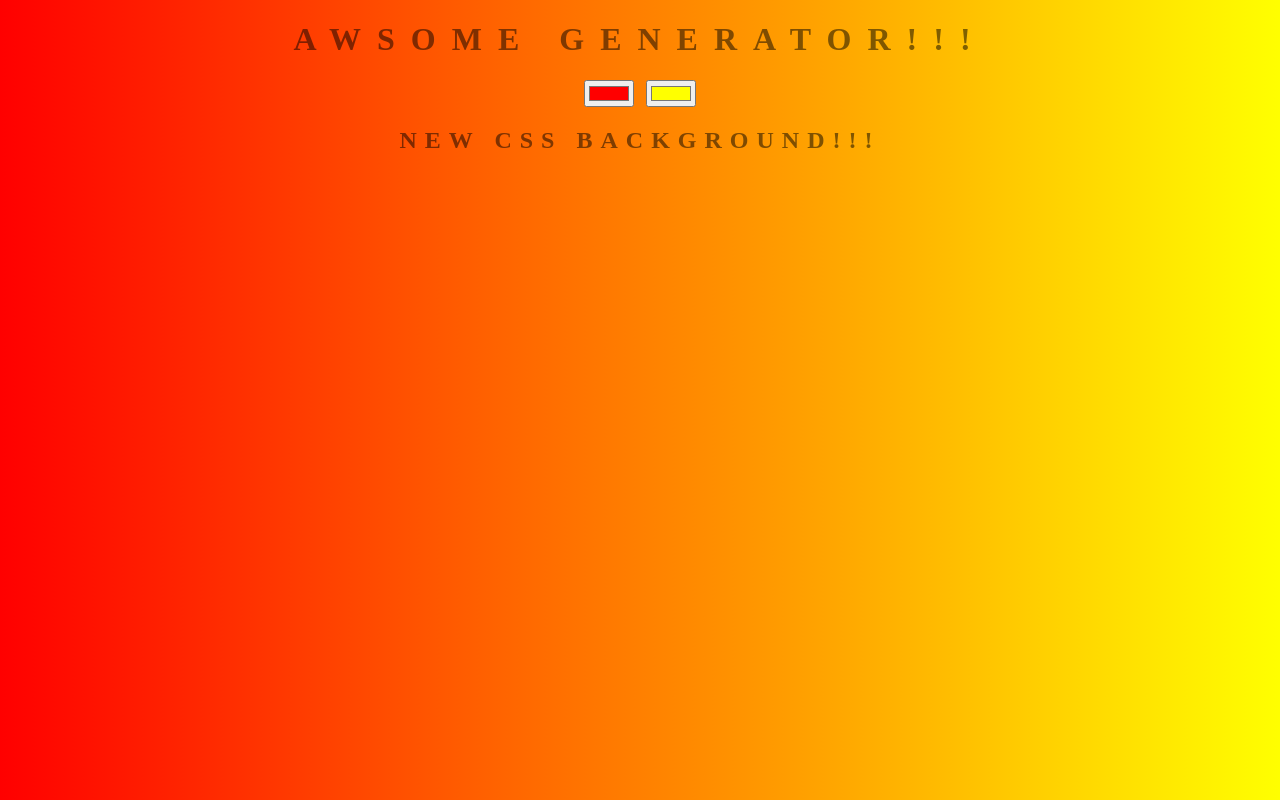
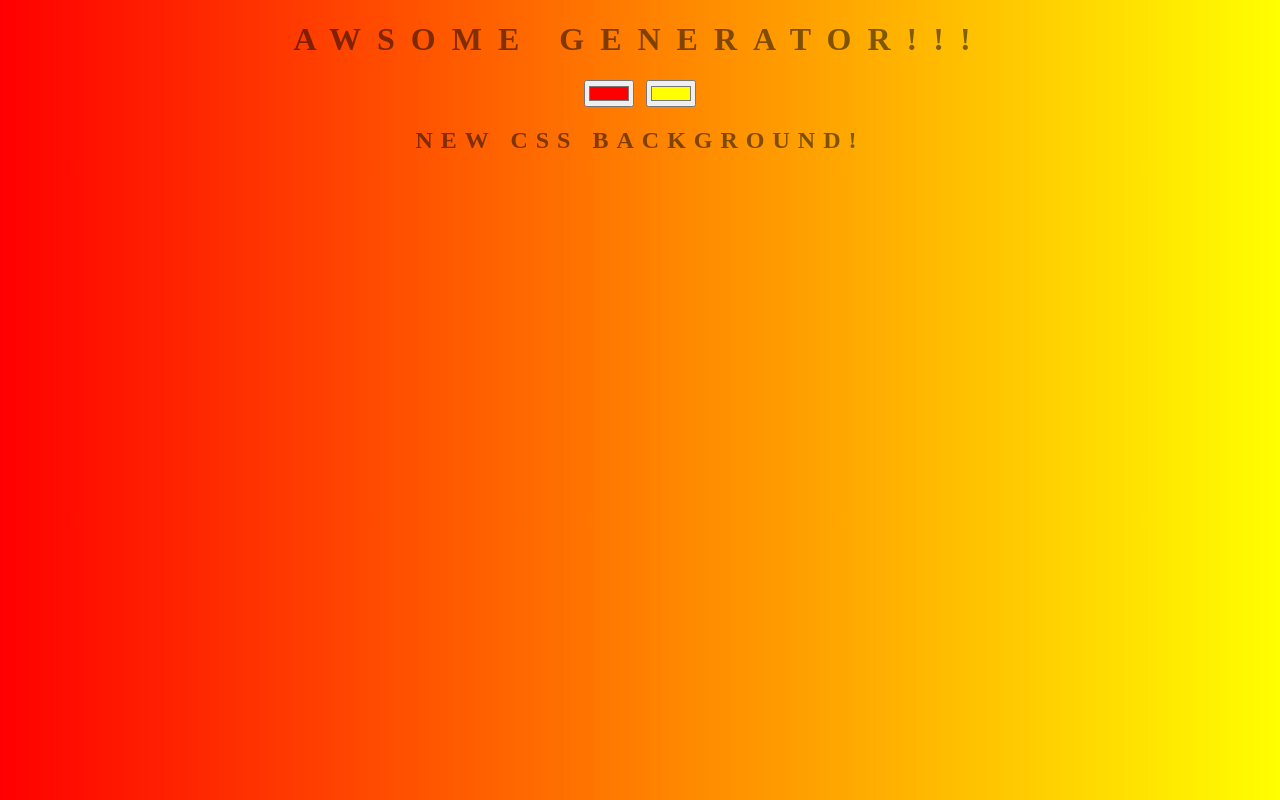
Before and after one commit to Itailevi420/background-generator.github.io, a plain HTML site: page index.html in a window 1280 px wide. Drawn offline with Linux system fonts and the light colour scheme.

Commit message:
removed exclumation mark

```diff
--- a/index.html
+++ b/index.html
@@ -10,7 +10,7 @@
         <h1>Awsome Generator!!!</h1>
         <input class="color1" type="color" name="color1" value="#ff0000">
         <input class="color2" type="color" name="color2" value="#ffff00">
-        <h2>New CSS Background!!!</h2>
+        <h2>New CSS Background!</h2>
         <h3></h3>
 
         <script type="text/javascript" src="script.js"></script>
```
